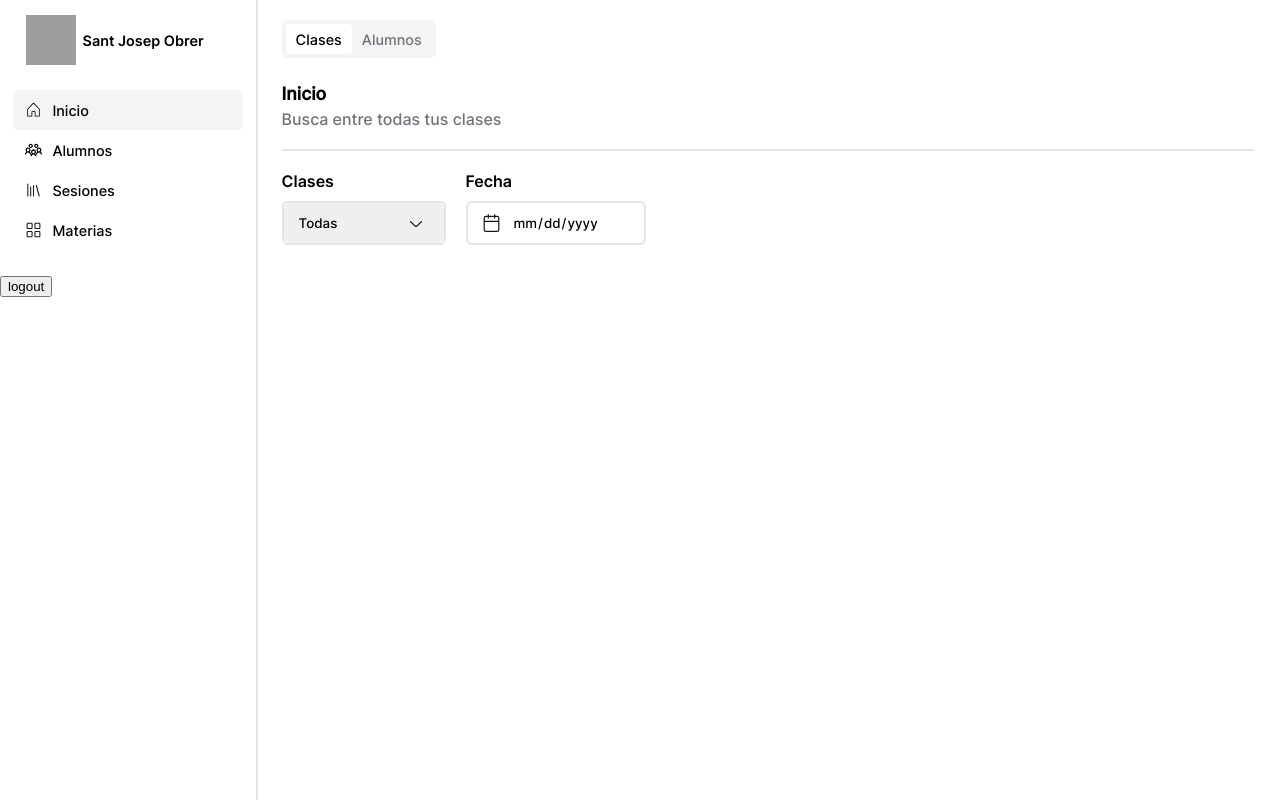
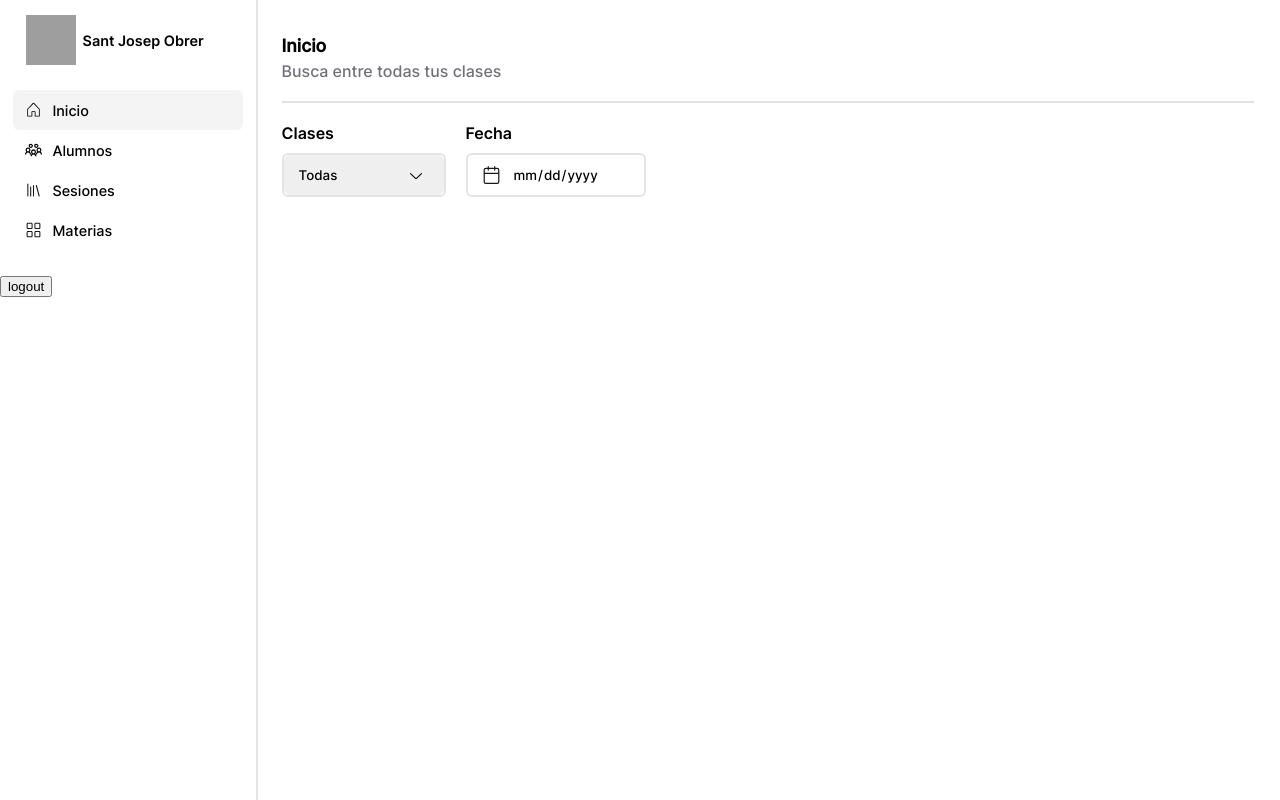
Before and after one commit to Marccb18/Extraescolares-SJO, a PHP site: page /admin/admin_dashboard.php in a window 1280 px wide. Run offline with PHP 8.4, Linux system fonts and the light colour scheme; the visitor is signed in with stand-in values (Sample User, id 1); data comes from the database, SQL or seed files in the repository; grey boxes are pictures that could not be loaded.

Commit message:
poca cosa

```diff
--- a/admin/admin_dashboard.php
+++ b/admin/admin_dashboard.php
@@ -23,7 +23,7 @@
     <meta charset="UTF-8">
     <meta name="viewport" content="width=device-width, initial-scale=1.0">
     <title>Profesor Dashboard</title>
-    <link rel="stylesheet" href="../assets/css/profesor_dashboard.css">
+    <link rel="stylesheet" href="../assets/css/admin_dashboard.css">
 </head>
 <body>
     <div id="aside">
@@ -65,16 +65,6 @@
     </div>
     <div id="main">
         <div id="content">
-            <div id="top-content">
-                <ul>
-                    <li class="active">
-                        <a href="#">Clases</a>
-                    </li>
-                    <li >
-                        <a href="#">Alumnos</a>
-                    </li>
-                </ul>
-            </div>
             <div id="title">
                 <h3>Inicio</h3>
                 <p>Busca entre todas tus clases</p>
@@ -104,7 +94,9 @@
             <div id="main-content">
                 <?php
                     foreach ($materias as $materia) { ?>
-                        <div></div>
+                        <div class="item">
+
+                        </div>
                 <?php }?>
             </div>
         </div>
--- a/assets/css/admin_dashboard.css
+++ b/assets/css/admin_dashboard.css
@@ -114,61 +114,7 @@ body {
 
 #content {
     width: 95%;
-    margin-top: 20px;
-}
-
-#top-content {
-    display: flex;
-    align-items: center;
-    justify-content: space-between;
-    margin: 0;
-    padding: 0;
-}
-
-#top-content ul {
-    display: flex;
-    background-color: rgba(244, 244, 245, 1);
-    align-items: center;
-    justify-content: center;
-    list-style: none;
-    margin: 0;
-    padding: 4px;
-    border-radius: 6px;
-}
-
-#top-content ul li {
-    height: fit-content;
-    width: fit-content;
-    margin: 0;
-    padding: 5px 10px;
-    border-radius: 4px;
-}
-
-#top-content ul .active {
-    background-color: white;
-}
-
-#top-content ul .active a {
-    color: black;
-}
-
-#top-content ul li a {
-    text-decoration: none;
-    color: rgba(113, 113, 122, 1);
-    font-size: 0.9rem;
-}
-
-#pasar-lista {
-    color: white;
-    background-color: black;
-    border-radius: 6px;
-    display: flex;
-    align-items: center;
-    justify-content: space-evenly;
-    gap: 5px;
-    padding: 10px 15px;
-    text-decoration: none;
-    font-size: 0.9rem;
+    margin-top: 35px;
 }
 
 #title {
@@ -177,7 +123,7 @@ body {
     display: flex;
     flex-direction: column;
     gap: 5px;
-    padding: 25px 0 20px 0;
+    padding-bottom: 20px;
     border-bottom: 2px solid rgba(228, 228, 231, 1);
 }
 
```
